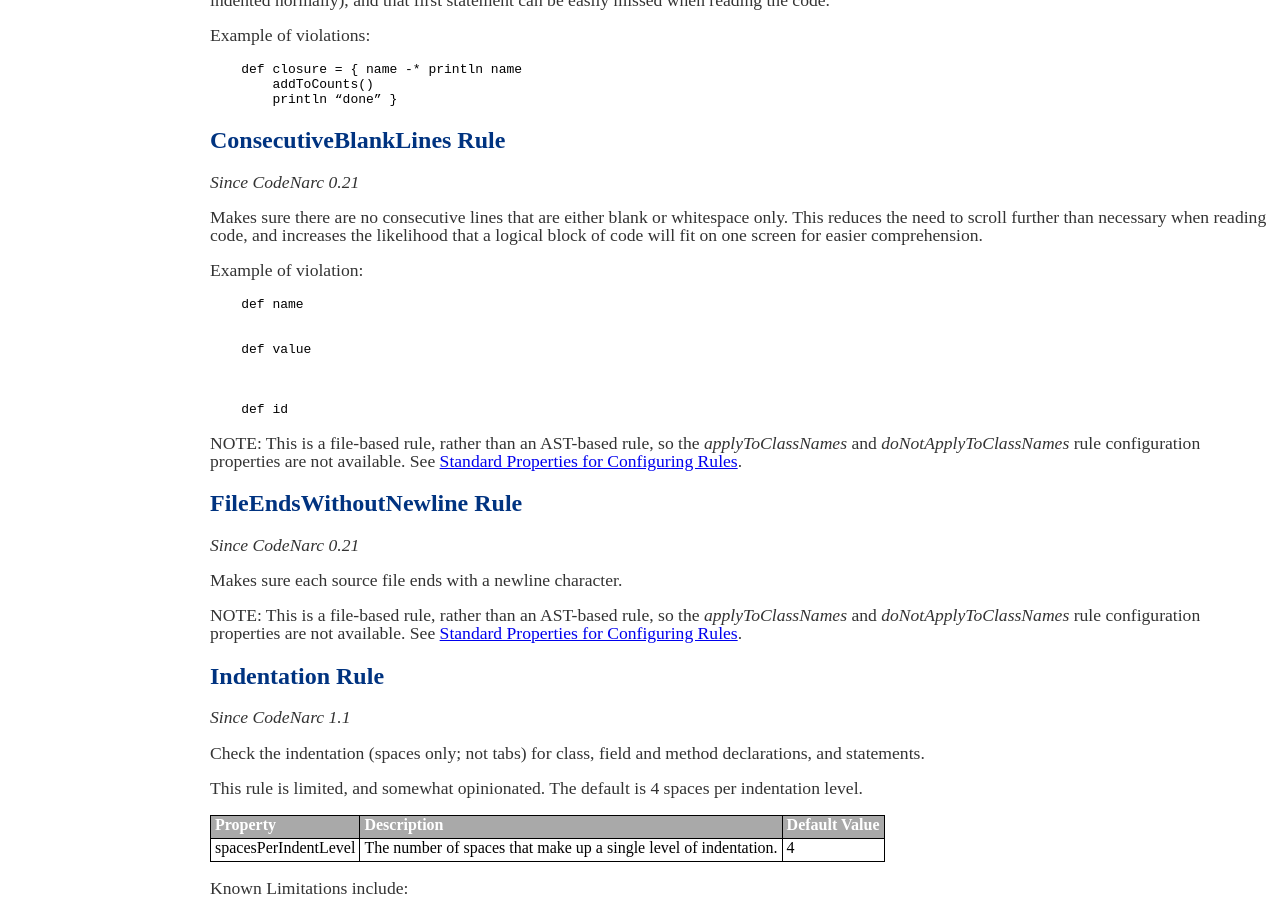
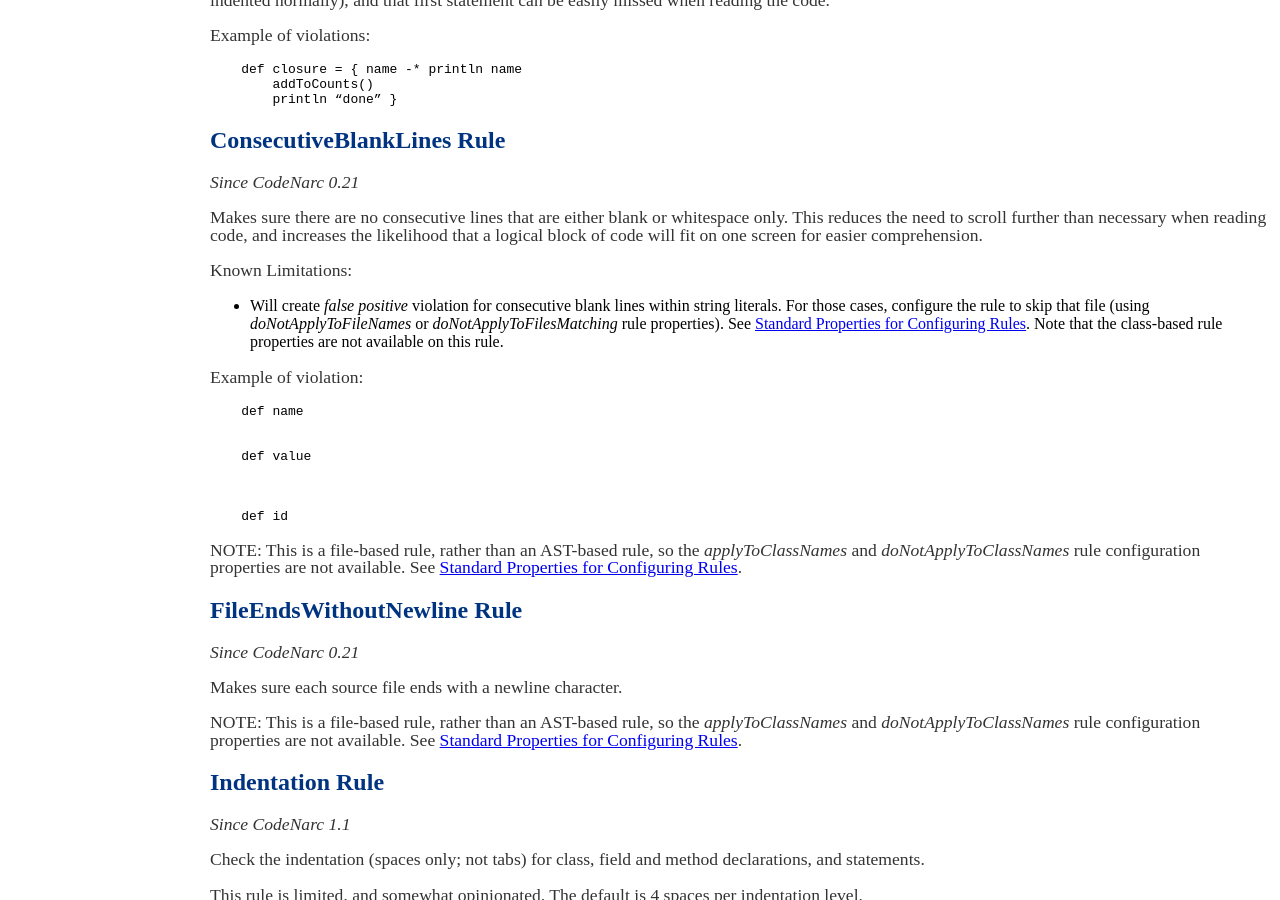
Before and after one commit to CodeNarc/CodeNarc, a Jekyll site: the page built from codenarc-rules-formatting.md, in a window 1280 px wide and 900 px high, scrolled down 5431 px. Built offline with Jekyll 4.4.1, drawn with Linux system fonts in a browser that asks for light colours.

Commit message:
#720: ConsecutiveBlankLines: Update rule doc .. will create false positive violation for consecutive blank lines within string literals.

```diff
--- a/codenarc-rules-formatting.md
+++ b/codenarc-rules-formatting.md
@@ -361,6 +361,11 @@ Example of violations:
 Makes sure there are no consecutive lines that are either blank or whitespace only. This reduces the need to scroll
 further than necessary when reading code, and increases the likelihood that a logical block of code will fit on one
 screen for easier comprehension.
+
+Known Limitations:
+
+  * Will create *false positive* violation for consecutive blank lines within string literals. For those cases,
+    configure the rule to skip that file (using *doNotApplyToFileNames* or *doNotApplyToFilesMatching* rule properties). See [Standard Properties for Configuring Rules](https://codenarc.org/codenarc-configuring-rules.html#standard-properties-for-configuring-rules). Note that the class-based rule properties are not available on this rule.
 
 Example of violation:
 
```
